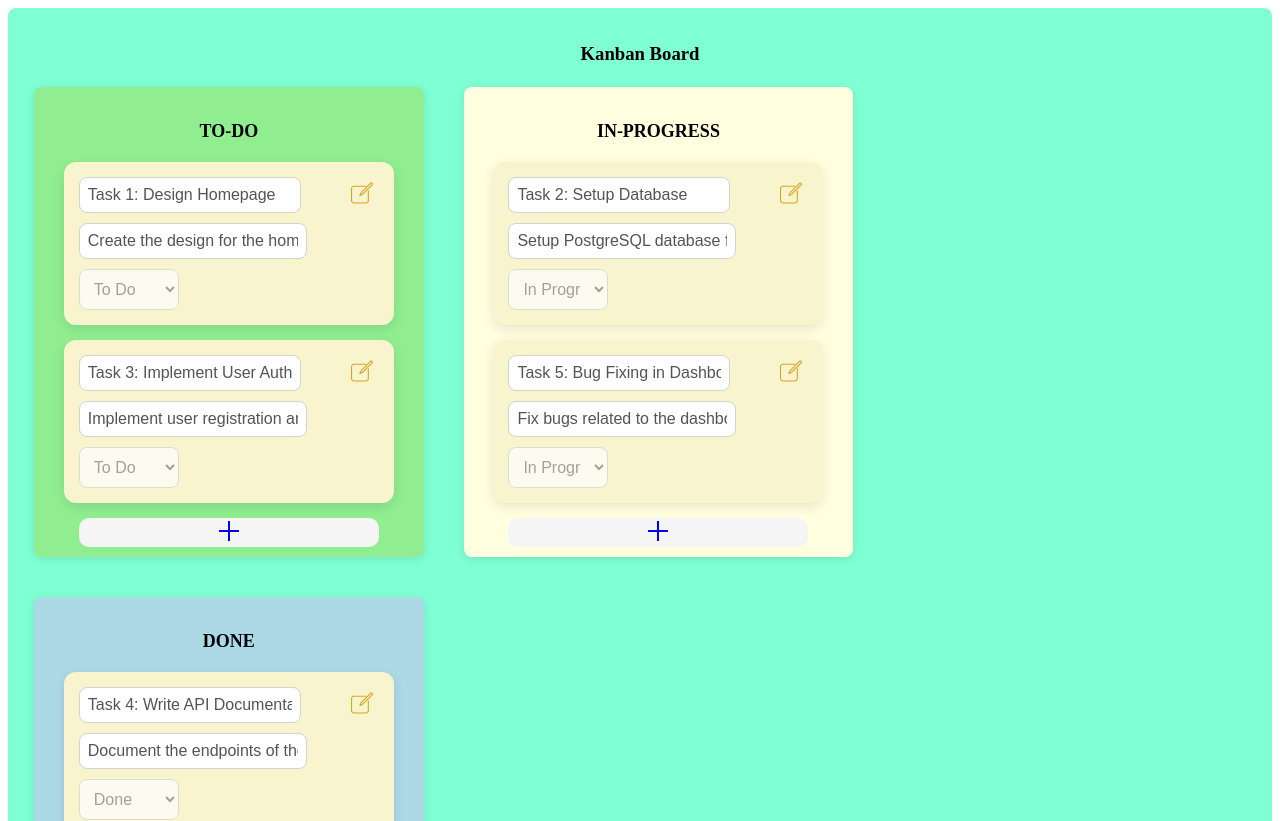
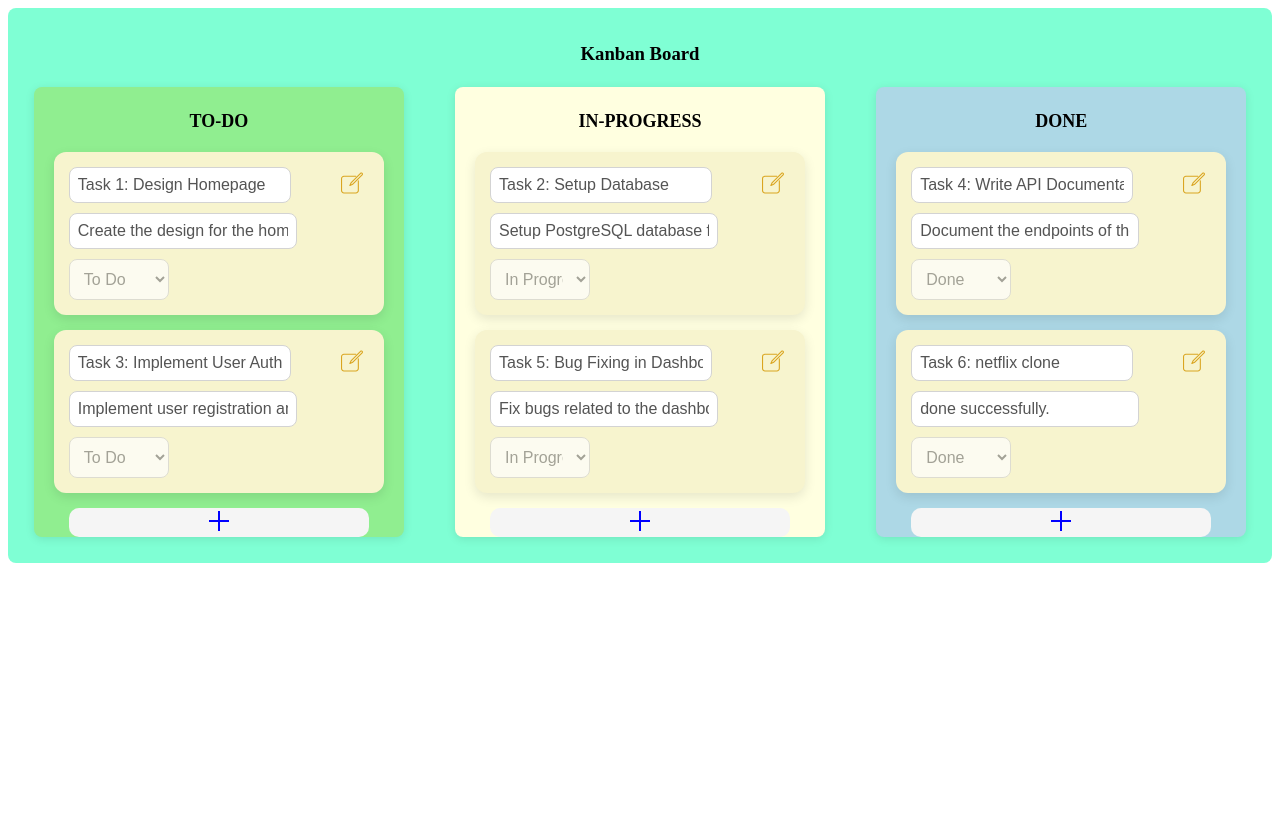
Before and after one commit to CodeCrafter1859/kanban, a React (Create React App) app in the folder kanban/: page / in a window 1280 px wide. Shown: the top 821 px of the page. After the commit the page ends 800 px from the top, so only its background shows below. Built offline with nearby package versions, Linux system fonts and the light colour scheme; some icons are missing.

Commit message:
design updated

```diff
--- a/kanban/src/styles/Board.css
+++ b/kanban/src/styles/Board.css
@@ -14,9 +14,10 @@ h3 {
 
 .board {
   display: flex;
+  justify-content: space-between;
   flex-wrap: wrap;
   overflow-x: auto;
-  gap: 20px;
+  gap: 10px;
 }
 
 .board-container h3{
--- a/kanban/src/styles/Column.css
+++ b/kanban/src/styles/Column.css
@@ -1,6 +1,5 @@
 .column {
     width: 100%;
-    padding: 10px;
     margin: 10px;
     border-radius: 8px;
     box-shadow: 0 2px 10px rgba(0, 0, 0, 0.1);
```
